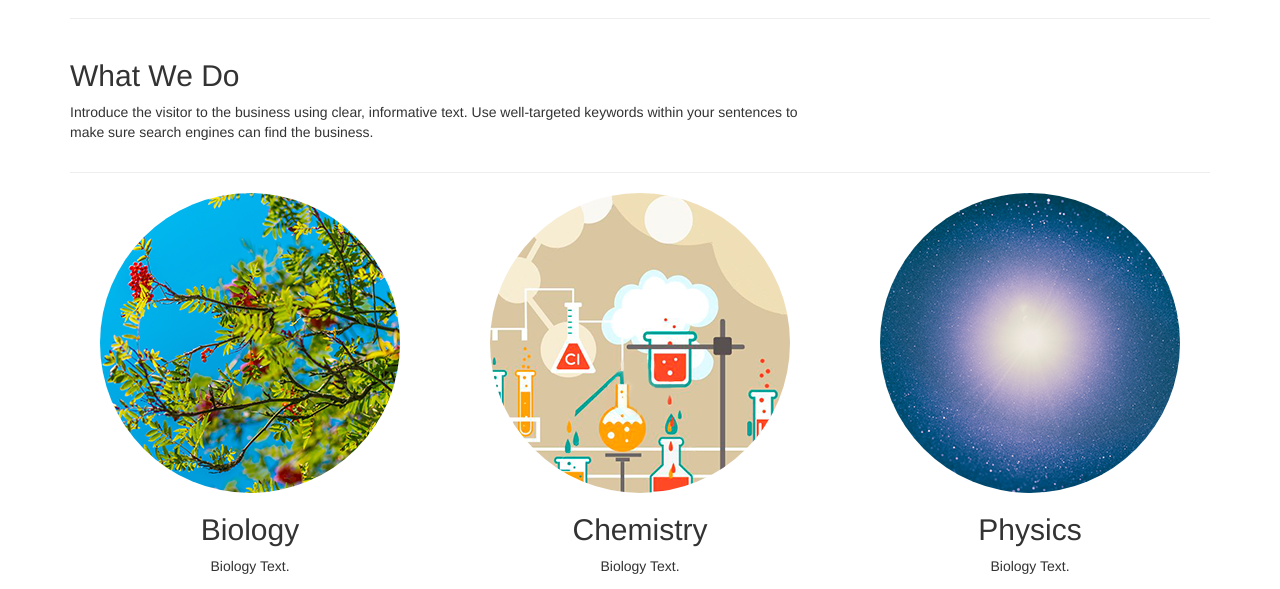
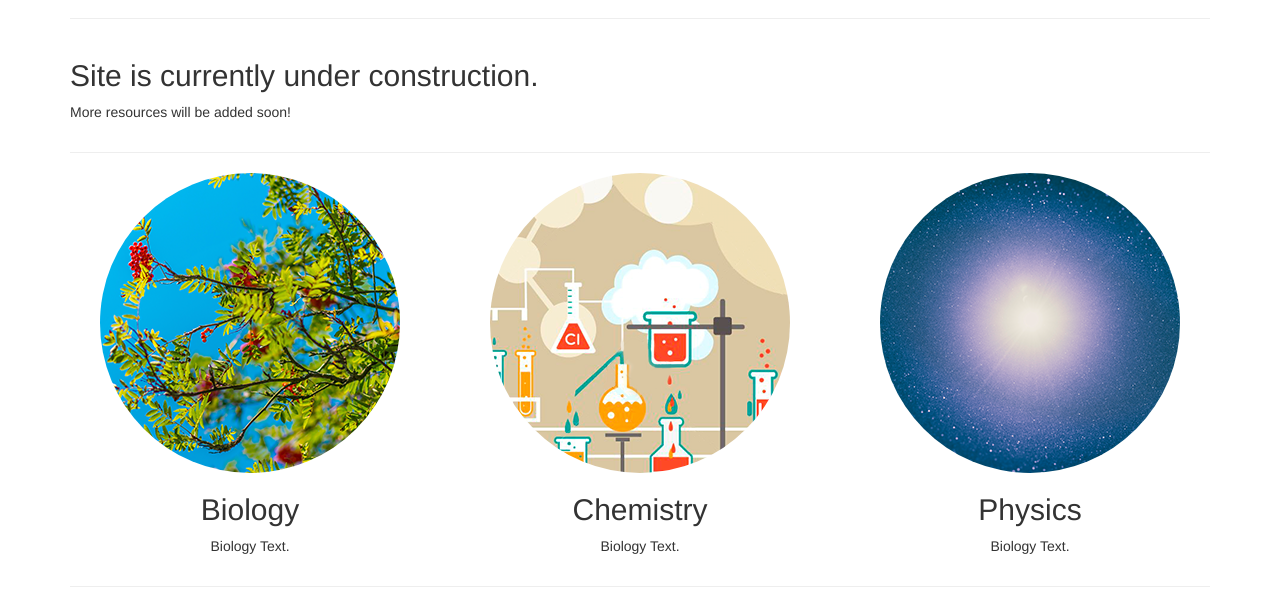
Before and after one commit to PhilipDixon/mygcseresources.com, a plain HTML site: page index.html in a window 1280 px wide. Shown: the part 452-1041 px from the top of the page. Drawn offline with Linux system fonts and the light colour scheme.

Commit message:
Update index

```diff
--- a/index.html
+++ b/index.html
@@ -73,8 +73,8 @@
 
         <div class="row">
             <div class="col-sm-8">
-                <h2>What We Do</h2>
-                <p>Introduce the visitor to the business using clear, informative text. Use well-targeted keywords within your sentences to make sure search engines can find the business.</p>
+                <h2>Site is currently under construction.</h2>
+                <p>More resources will be added soon!</p>
                 <p>
                     <!--<a class="btn btn-default btn-lg" href="#">Call to Action &raquo;</a>-->
                 </p>
```
